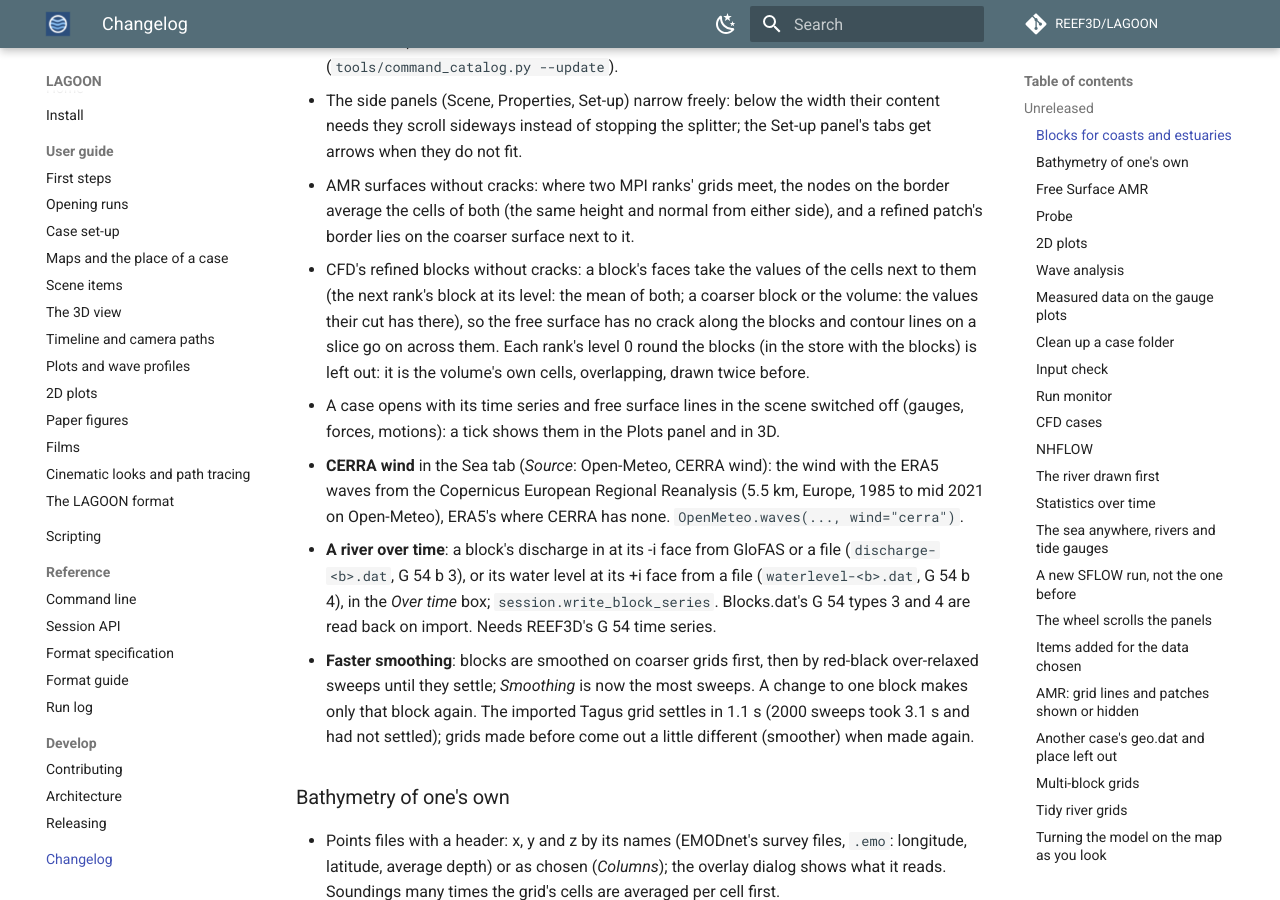
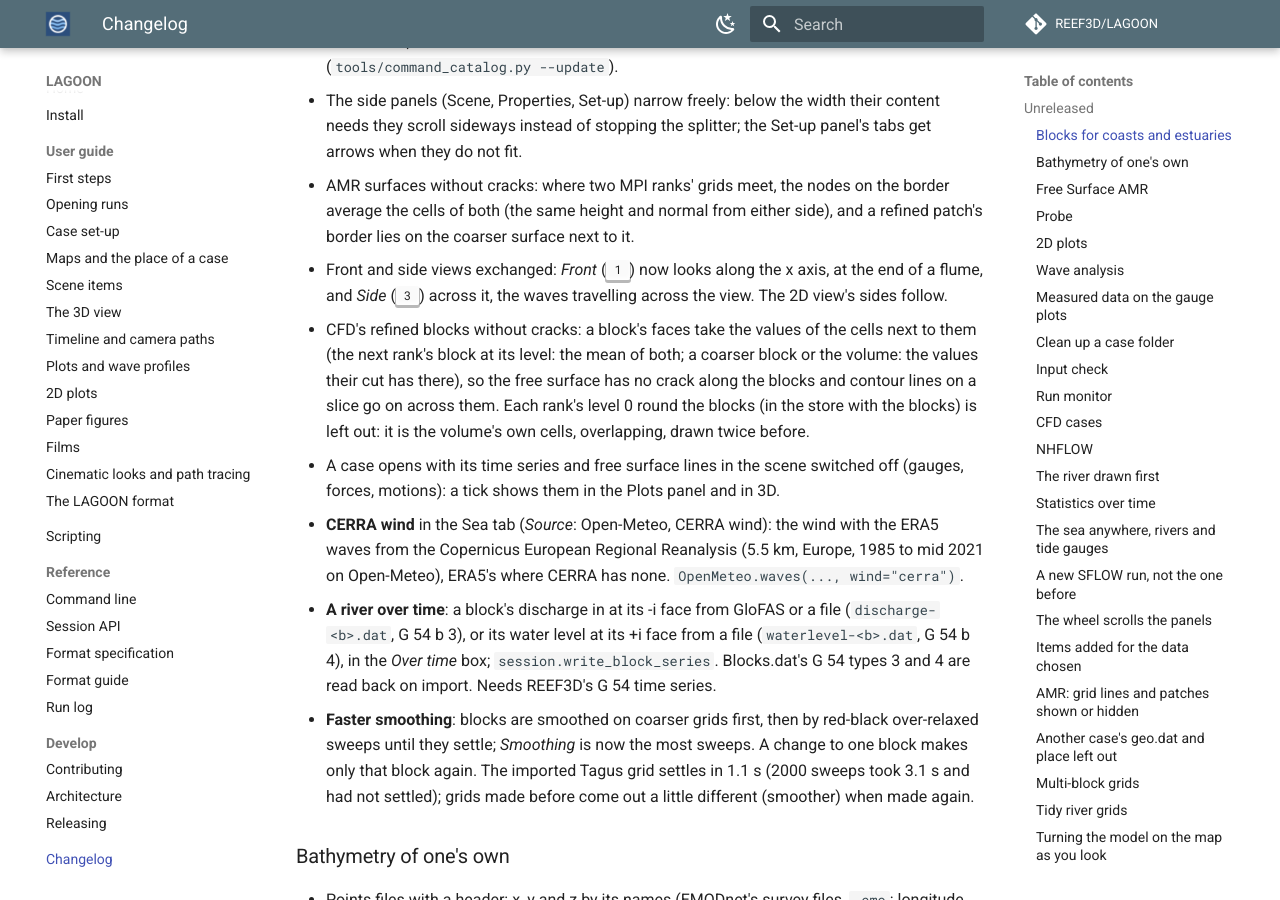
Before and after one commit to REEF3D/LAGOON, an MkDocs documentation site: the page built from docs/changelog.md, in a window 1280 px wide and 900 px high, scrolled down 1011 px. Built offline with MkDocs 1.6.1 and Material for MkDocs 9.7.7, drawn with Linux system fonts in a browser that asks for light colours; comment, search, counter and statistics services are not loaded.

Commit message:
Front and side views exchanged
Front (1) looks along the x axis now, at the end of a flume (y to the right),
and Side (3) across it (x to the right), the waves travelling across the view.
Ctrl+1 and Ctrl+3 the opposite sides; the 2D view's sides follow.

The agreed images of the front views (studio-front, studio-2d-front) change:
pytest tests/render --update-snapshots, look at them, commit.

Co-Authored-By: Claude Opus 5.5 <noreply@anthropic.com>
Claude-Session: https://claude.ai/code/session_013aJaRBweadkc883UkvkqYs

```diff
--- a/CHANGELOG.md
+++ b/CHANGELOG.md
@@ -41,6 +41,9 @@
 - AMR surfaces without cracks: where two MPI ranks' grids meet, the nodes on the
   border average the cells of both (the same height and normal from either side),
   and a refined patch's border lies on the coarser surface next to it.
+- Front and side views exchanged: *Front* (++1++) now looks along the x axis, at
+  the end of a flume, and *Side* (++3++) across it, the waves travelling across
+  the view. The 2D view's sides follow.
 - CFD's refined blocks without cracks: a block's faces take the values of the
   cells next to them (the next rank's block at its level: the mean of both; a
   coarser block or the volume: the values their cut has there), so the free
```
Also changed, not shown: docs/guide/setup.md (+1 -1 lines), docs/guide/viewport.md (+1 -1 lines), 1 other file.
